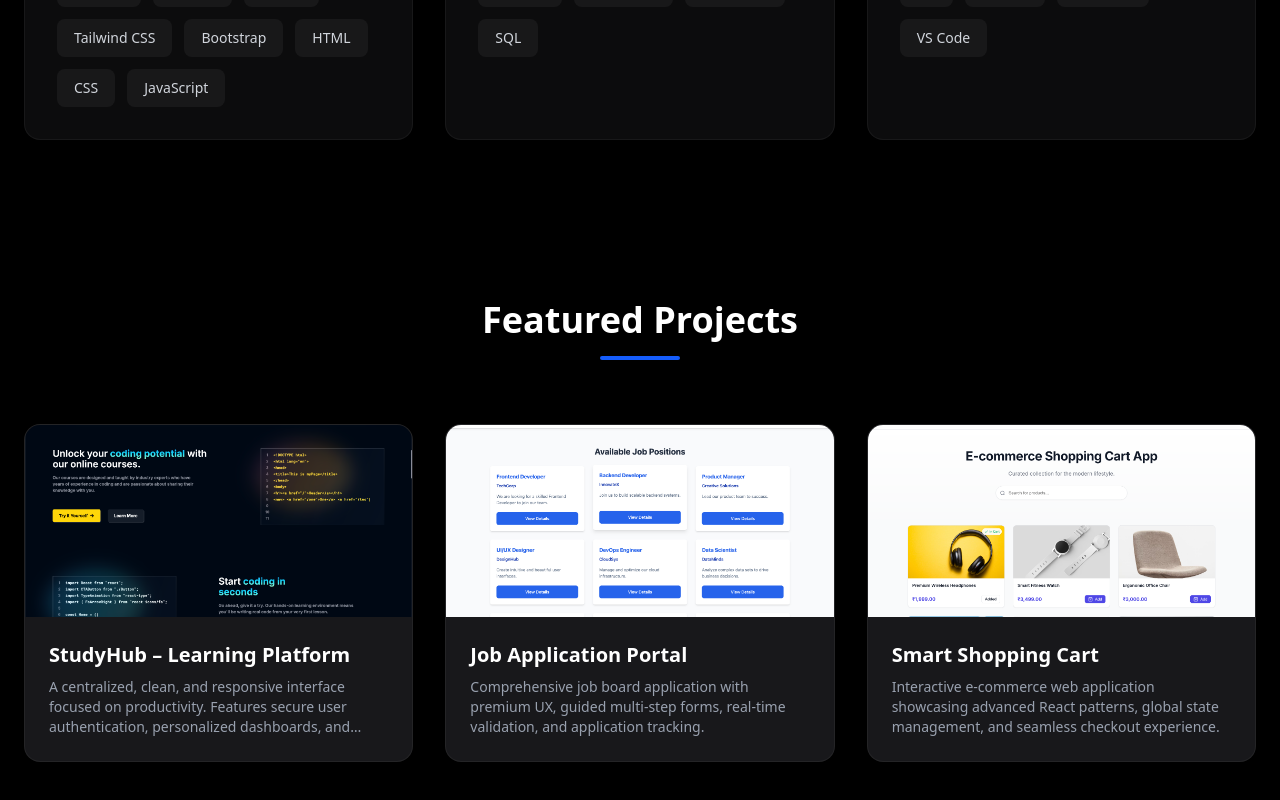
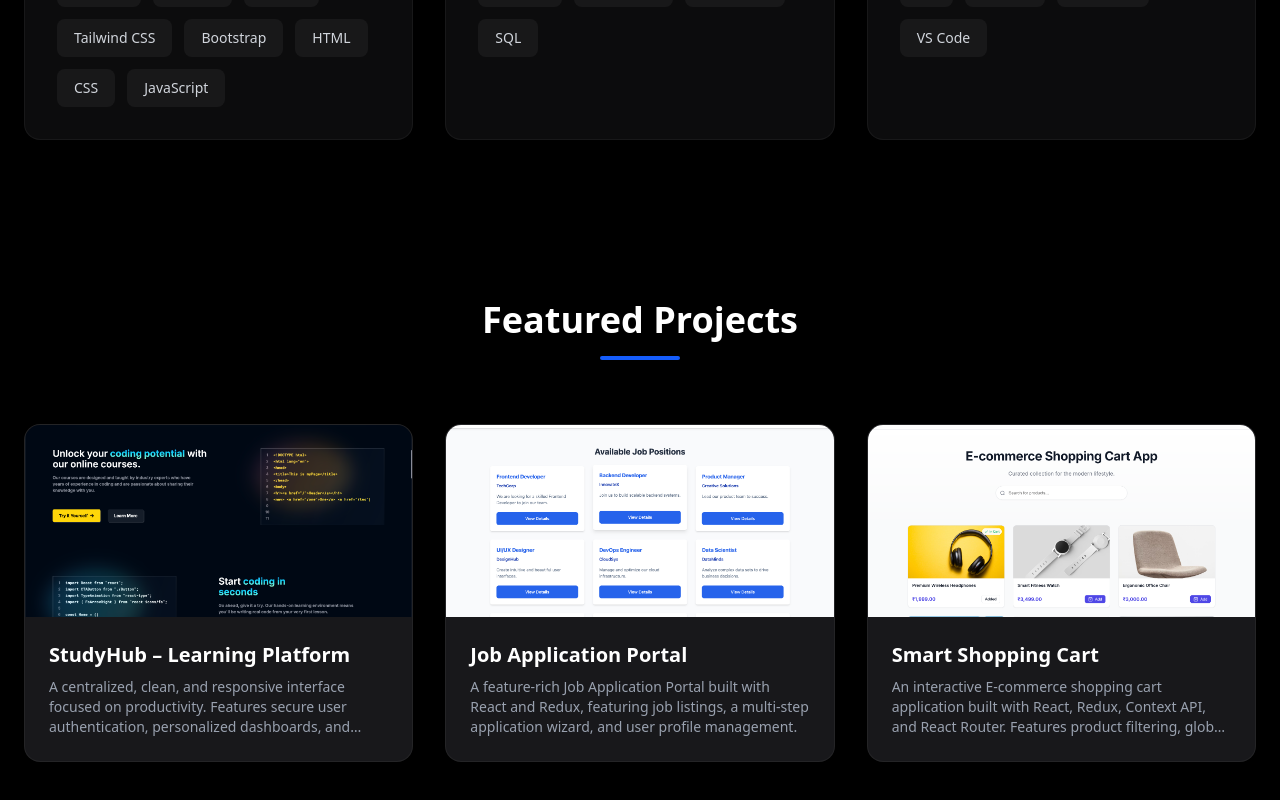
Before and after one commit to abhinavsingh6909/portfolio, a React (Vite) app: page / in a window 1280 px wide. Shown: the part 1872-2672 px from the top of the page. Built offline with nearby package versions, Linux system fonts and the light colour scheme.

Commit message:
added live links of projects

```diff
--- a/src/data/constants.js
+++ b/src/data/constants.js
@@ -56,18 +56,18 @@ export const PROJECTS = [
     id: 2,
     title: "Job Application Portal",
     description:
-      "Comprehensive job board application with premium UX, guided multi-step forms, real-time validation, and application tracking.",
+      "A feature-rich Job Application Portal built with React and Redux, featuring job listings, a multi-step application wizard, and user profile management.",
     tech: ["React (Vite)", "Redux Toolkit", "Context API", "CSS Variables"],
-    liveLink: "https://studyhubfinal-1.onrender.com/",
+    liveLink: "https://job-application-portal-i.vercel.app/",
     image: jobPortalImg,
   },
   {
     id: 3,
     title: "Smart Shopping Cart",
     description:
-      "Interactive e-commerce web application showcasing advanced React patterns, global state management, and seamless checkout experience.",
+      "An interactive E-commerce shopping cart application built with React, Redux, Context API, and React Router. Features product filtering, global user state management, and a seamless checkout process.",
     tech: ["React", "Redux", "Context API", "Tailwind CSS"],
-    liveLink: "https://studyhubfinal-1.onrender.com/",
+    liveLink: "https://smart-cart-shopping.vercel.app/",
     image: smartCartImg,
   },
 ];
```
